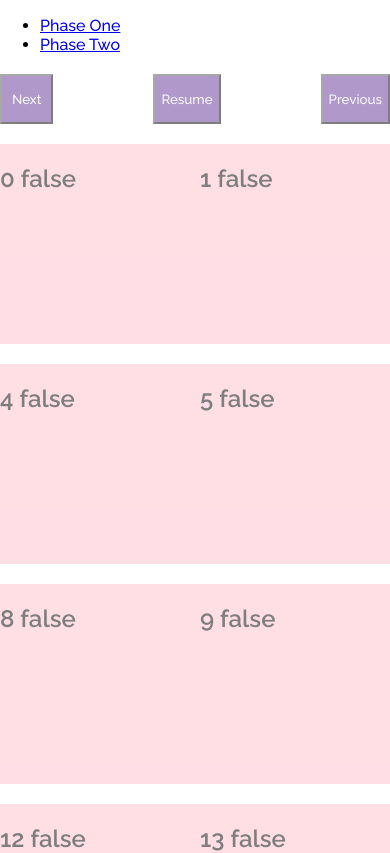
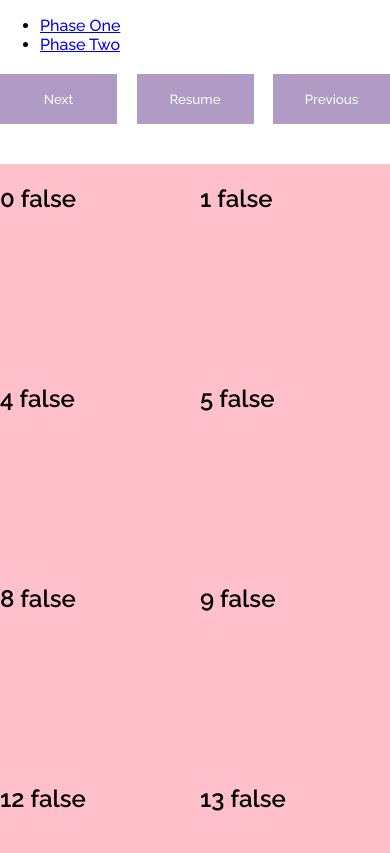
Before and after one commit to DranzerSv/Memory-Games, a React (Create React App) app: page / in a window 390 px wide. Shown: the top 853 px of the page. Built offline with nearby package versions, Linux system fonts and the light colour scheme.

Commit message:
styles: made responsive Phase1

```diff
--- a/src/components/Card/card.scss
+++ b/src/components/Card/card.scss
@@ -1,9 +1,28 @@
-.square {
-  width: 240px;
-  height: 240px;
+.card {
+  width: 70px;
+  height: 70px;
   margin-top: 20px;
   opacity: 50%;
 }
+@media (min-width: 768px) {
+  .card {
+    width: 120px;
+    height: 120px;
+  }
+}
+@media (min-width: 1024px) {
+  .card {
+    width: 190px;
+    height: 190px;
+  }
+}
+@media (min-width: 1440px) {
+  .card {
+    width: 240px;
+    height: 240px;
+  }
+}
+
 .selected {
   opacity: 100%;
 }
--- a/src/pages/ColorCards/colorCards.scss
+++ b/src/pages/ColorCards/colorCards.scss
@@ -1,23 +1,33 @@
 @import url('https://fonts.googleapis.com/css2?family=Raleway:wght@500;600&display=swap');
-body {
-  background-color: #fff;
-  font-family: 'Raleway';
+.colorContainer {
+  display: flex;
+  flex-direction: column;
+  align-items: center;
 }
 .cardsContainer {
   display: grid;
   grid-template-columns: auto auto auto auto;
+
+  justify-content: space-around;
+  width: 100vw;
+  max-width: 1200px;
+  margin-top: 20px;
+  padding-top: 20px;
+  padding-bottom: 50px;
 }
 .machineButtons {
   display: flex;
   justify-content: center;
-  gap: 100px;
+  gap: 5%;
 
   button {
-    background-color: rebeccapurple;
-    width: 200px;
+    background-color: rgb(97, 57, 137);
+    width: 32vw;
+    max-width: 200px;
     height: 50px;
     color: aliceblue;
     font-family: 'Raleway';
+    border: transparent;
   }
 }
 .disable {
```
